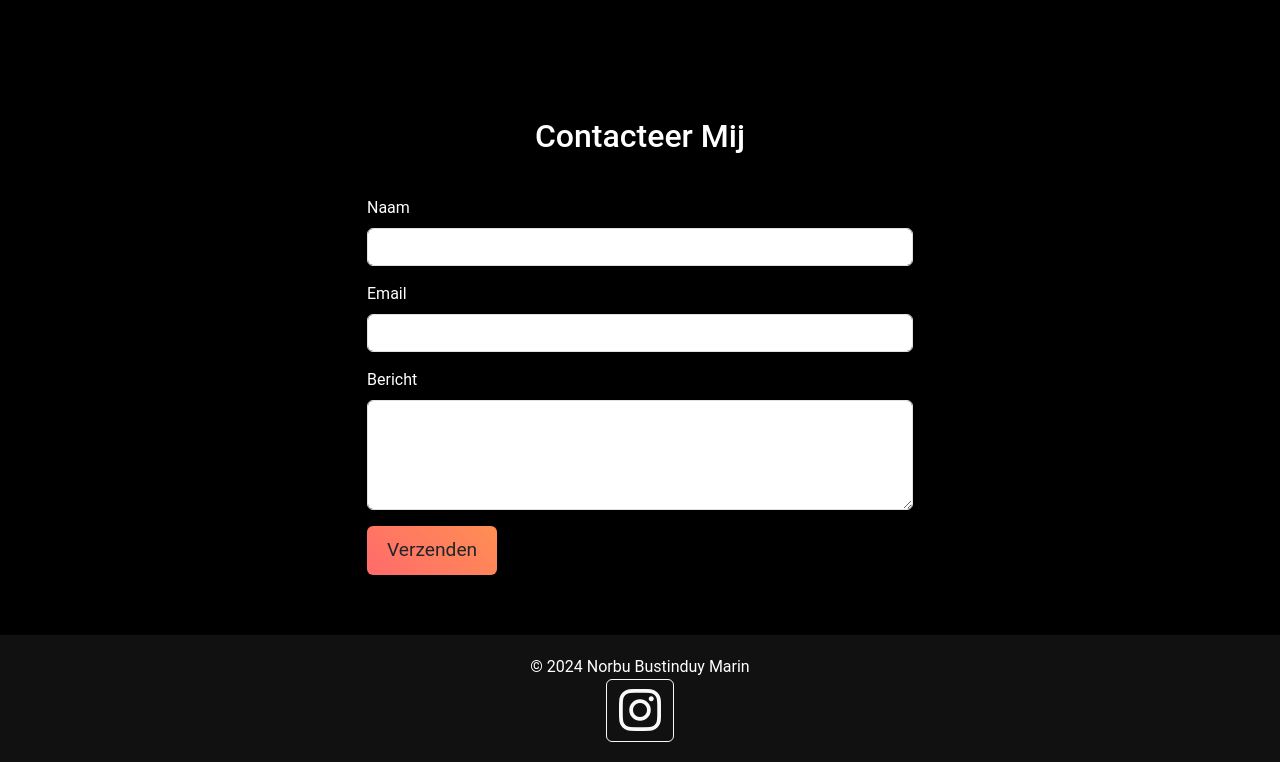
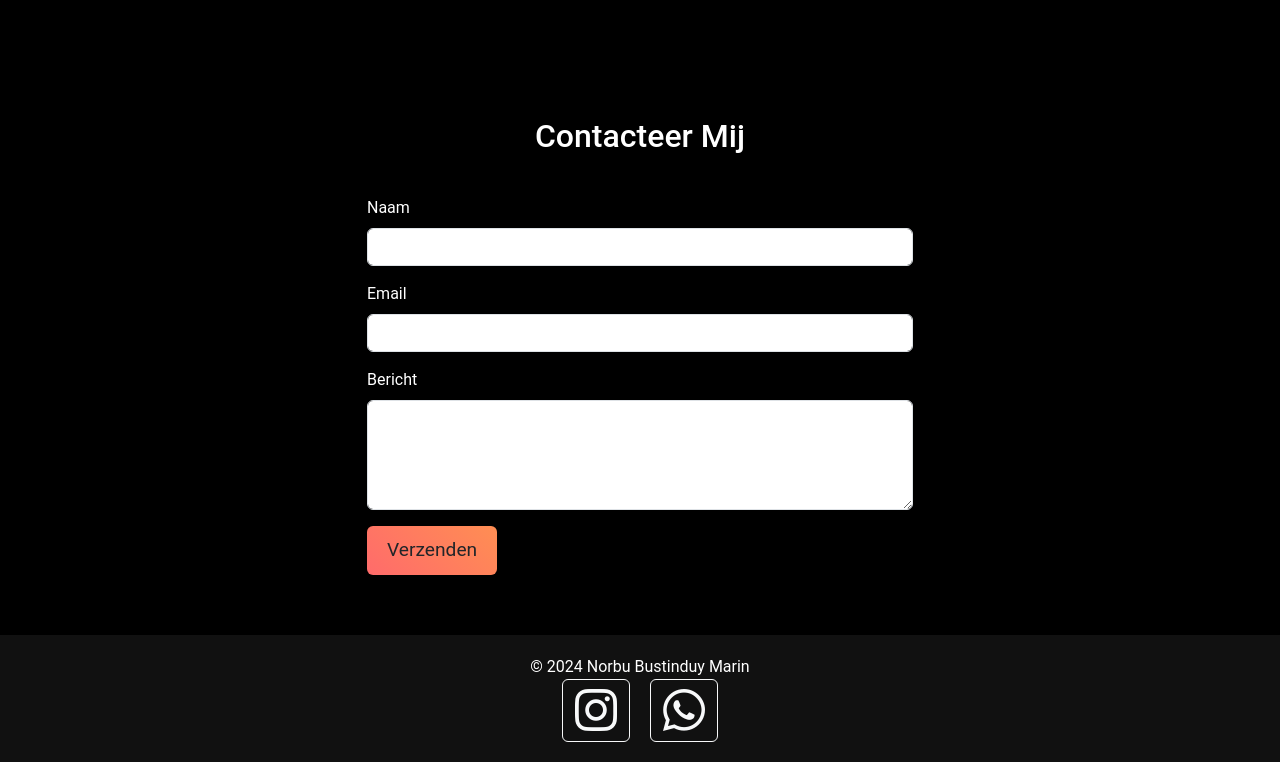
Before and after one commit to NorbuBustinduyMarin/NorbuBustinduyMarin.github.io, a website: page index.html in a window 1280 px wide. Shown: the part 2316-3078 px from the top of the page. Drawn offline with nearby package versions, Linux system fonts and the light colour scheme.

```diff
--- a/index.html
+++ b/index.html
@@ -161,3 +161,6 @@
             <a href="https://www.instagram.com" class="btn btn-outline-light mx-2" target="_blank">
                 <i class="fab fa-instagram fa-3x"></i>
               </a>
+              <a href="https://www.instagram.com" class="btn btn-outline-light mx-2" target="_blank">
+                <i class="fab fa-whatsapp fa-3x"></i>
+              </a>
```
